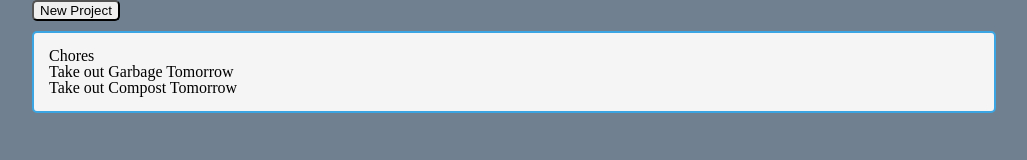
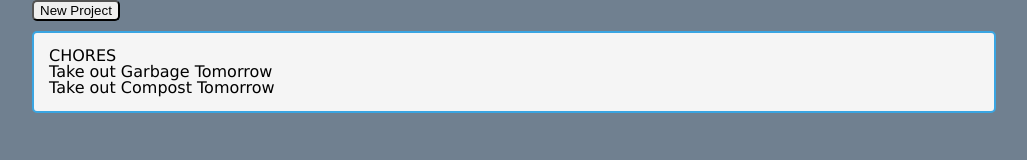
Before and after one commit to smithne/odin-to_do, a website built with webpack: page index.html in a window 1280 px wide. Shown: the whole page, without its empty margins (126-1153 px from the left). Built offline with nearby package versions, Linux system fonts and the light colour scheme.

Commit message:
Set font styling for project and todo titles

```diff
--- a/assets/stylesheets/main.css
+++ b/assets/stylesheets/main.css
@@ -69,6 +69,15 @@ h1, h3, h4, h5, p {
   margin-bottom: 20px;
 }
 
+.project {
+  font-family: Verdana, Geneva, Tahoma, sans-serif;
+  text-transform: uppercase;
+}
+
+.todo {
+  text-transform: none;
+}
+
 /* buttons */
 
 .btn {
```
